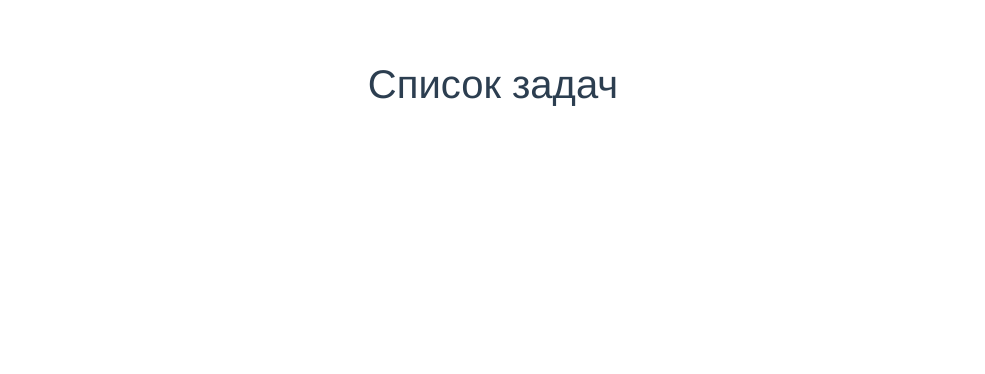
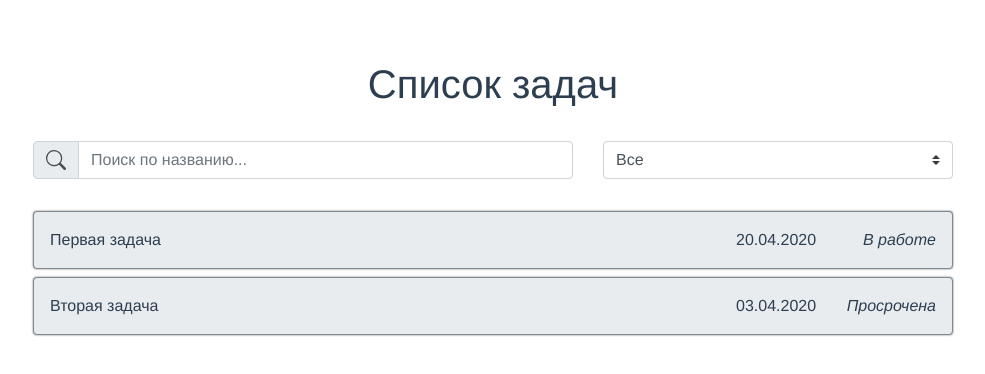
Before and after one commit to khartumov/task_manager, a Vue app: page / in a window 1280 px wide. Shown: the top 374 px of the page, without its empty margins (147-1132 px from the left). Built offline with nearby package versions, Linux system fonts and the light colour scheme.

Commit message:
add tasks layout

```diff
--- a/package.json
+++ b/package.json
@@ -29,6 +29,7 @@
     "eslint-plugin-promise": "^4.2.1",
     "eslint-plugin-standard": "^4.0.0",
     "eslint-plugin-vue": "^6.2.2",
+    "less": "^3.11.1",
     "less-loader": "^5.0.0",
     "vue-template-compiler": "^2.6.11"
   }
--- /dev/null
+++ b/src/components/TaskList.vue
@@ -0,0 +1,66 @@
+<template>
+  <div class="tasklist pt-4 pt-4">
+    <a
+      href="#"
+      class="task mb-2 p-3"
+    >
+      <span class="task__title">Первая задача</span>
+      <div class="task__info">
+        <span class="task__date">20.04.2020</span>
+        <em class="task__status">В работе</em>
+      </div>
+    </a>
+    <a
+      href="#"
+      class="task mb-2 p-3"
+    >
+      <span class="task__title">Вторая задача</span>
+      <div class="task__info">
+        <span class="task__date">03.04.2020</span>
+        <em class="task__status">Просрочена</em>
+      </div>
+    </a>
+  </div>
+</template>
+
+<script>
+
+export default {
+  data () {
+    return {
+
+    }
+  }
+}
+</script>
+
+<style lang="less">
+  .task {
+    display: flex;
+    justify-content: space-between;
+    width: 100%;
+    color: #2c3e50;
+    box-shadow: 0 0 2px 0 rgba(50, 50, 50, 0.75);
+    transition: all 0.3s;
+    border: 1px solid #808890;
+    border-radius: 0.25rem;
+    background: #e9ecef;
+
+    &:hover {
+      transform: scale(1.03);
+      box-shadow: 0 0 4px 0 rgba(50, 50, 50, 0.75);
+      text-decoration: none;
+      color: #2c3e50;
+    }
+
+    &__title {
+      text-align: left;
+    }
+
+    &__info {
+      display: flex;
+      justify-content: space-between;
+      width: 200px;
+    }
+  }
+</style>
--- a/src/components/Tasks.vue
+++ b/src/components/Tasks.vue
@@ -1,20 +1,80 @@
 <template>
-  <div class="tasks">
+  <div>
     <h1>Список задач</h1>
+    <b-container class="tasks">
+      <b-row>
+        <b-col
+          md="6"
+          offset-md="1"
+        >
+          <b-input-group size="md" class="mb-2">
+          <b-input-group-prepend is-text>
+            <b-icon icon="search"></b-icon>
+          </b-input-group-prepend>
+          <b-form-input
+            class="tasks__search"
+            type="search"
+            placeholder="Поиск по названию..."
+          />
+          </b-input-group>
+        </b-col>
+        <b-col
+          md="4"
+        >
+          <b-form-select
+            v-model="selected"
+            :options="options"
+          />
+        </b-col>
+      </b-row>
+      <b-row>
+        <b-col
+          lg="10"
+          offset-lg="1"
+        >
+          <TaskList />
+        </b-col>
+      </b-row>
+    </b-container>
   </div>
 </template>
 
 <script>
+import TaskList from './TaskList'
 
 export default {
+  components: {
+    TaskList
+  },
+
   data () {
     return {
-
+      selected: null,
+      options: [
+        {
+          value: null,
+          text: 'Все'
+        },
+        {
+          value: 'progress',
+          text: 'В работе'
+        },
+        {
+          value: 'expired',
+          text: 'Просроченные'
+        },
+        {
+          value: 'completed',
+          text: 'Завершенные'
+        }
+      ]
     }
   }
 }
 </script>
 
 <style lang="less">
-
+  .tasks {
+    padding-top: 25px;
+  }
 </style>
--- a/src/main.js
+++ b/src/main.js
@@ -7,6 +7,7 @@ import './registerServiceWorker'
 import {
   LayoutPlugin,
   IconsPlugin,
+  InputGroupPlugin,
   FormGroupPlugin,
   FormInputPlugin,
   FormDatepickerPlugin,
@@ -21,6 +22,7 @@ Vue.config.productionTip = false
 
 Vue.use(LayoutPlugin)
 Vue.use(IconsPlugin)
+Vue.use(InputGroupPlugin)
 Vue.use(FormGroupPlugin)
 Vue.use(FormInputPlugin)
 Vue.use(FormDatepickerPlugin)
```
Also changed, not shown: 1 other file (tests, documents, lock files or other folders).
